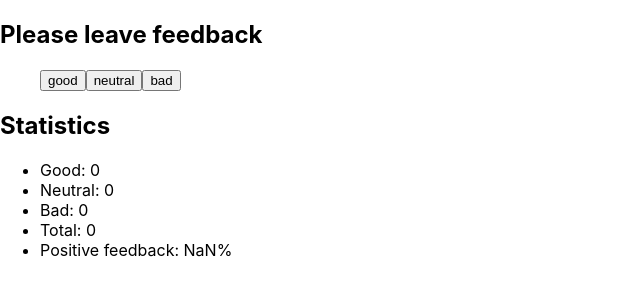
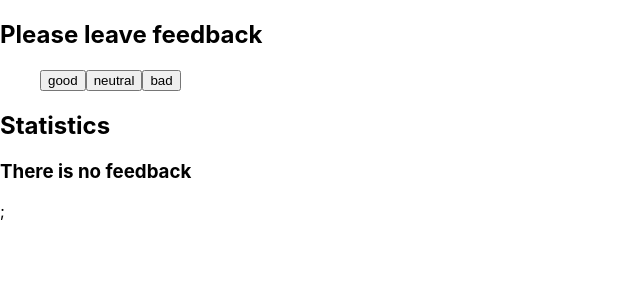
Before and after one commit to StanislavProtashchuk/goit-react-hw-02-feedback, a React (Create React App) app: page / in a window 1280 px wide. Shown: the top 300 px of the page, without its empty margins (0-640 px from the left). Built offline with nearby package versions, Linux system fonts and the light colour scheme.

Commit message:
wirking method

```diff
--- a/src/components/Feedback/Feedback.jsx
+++ b/src/components/Feedback/Feedback.jsx
@@ -2,6 +2,7 @@ import React, { Component } from 'react';
 import Section from './Section/Section';
 import FeedbackOptions from './FeedbackOptions/FeedbackOptions';
 import Statistics from './Statistics/Statistics';
+import Notification from './Notification/Notification';
 
 class Counter extends Component{
     static total = 0;
@@ -13,12 +14,20 @@ class Counter extends Component{
         bad: 0,
     };
 
-    leaveFeedback = (e) => {
-        const name = e.target.name;
-        this.setState((prevState) => ({
+    leaveFeedback = name => {
+        this.setState(prevState => {
+            return {
                 [name]: prevState[name] + 1,
-        }));
             };
+        });
+    };
+
+    // leaveFeedback = (e) => {
+    //     const name = e.target.name;
+    //     this.setState((prevState) => ({
+    //         [name]: prevState[name] + 1,
+    //     }));
+    // };
 
     countTotalFeedback() {
     const { good, neutral, bad } = this.state;
@@ -42,6 +51,8 @@ class Counter extends Component{
                     />
                 </Section>
                 <Section title="Statistics">
+                    {this.total === 0 ? (
+                        <Notification message="There is no feedback" />) : (
                         <Statistics
                             good={this.state.good}
                             neutral={this.state.neutral}
@@ -49,6 +60,7 @@ class Counter extends Component{
                             total={this.total}
                             positivePercentage={this.percentPositivFeedback}
                         />
+                    )};
                 </Section>
             </div>
         );
--- a/src/components/Feedback/FeedbackOptions/FeedbackOptions.jsx
+++ b/src/components/Feedback/FeedbackOptions/FeedbackOptions.jsx
@@ -6,7 +6,8 @@ const FeedbackOptions = ({ options, onLeaveFeedback }) => {
                     <button
                         type="button"
                         name={option}
-                        onClick={onLeaveFeedback}
+                        onClick={() =>
+                            onLeaveFeedback(option)}
                     >
                         {option}
                     </button>
--- /dev/null
+++ b/src/components/Feedback/Notification/Notification.jsx
@@ -0,0 +1,11 @@
+import PropTypes from 'prop-types';
+
+const Notification = ({ message }) => {
+    return <h3>{message}</h3>;
+};
+
+Notification.propTypes = {
+    title: PropTypes.string.isRequired,
+};
+
+export default Notification;
```
Lines whose indentation alone changed are shown as unchanged.
